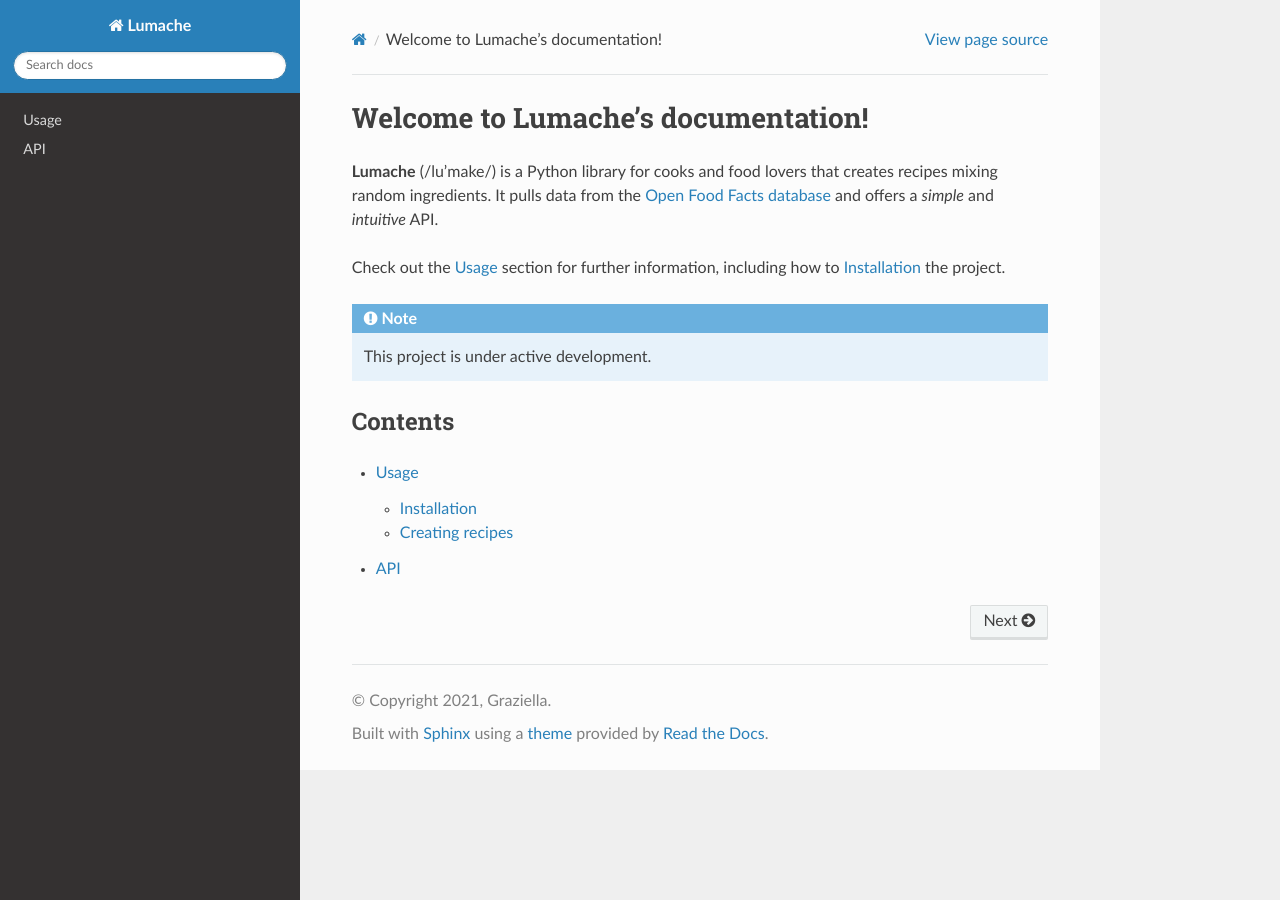
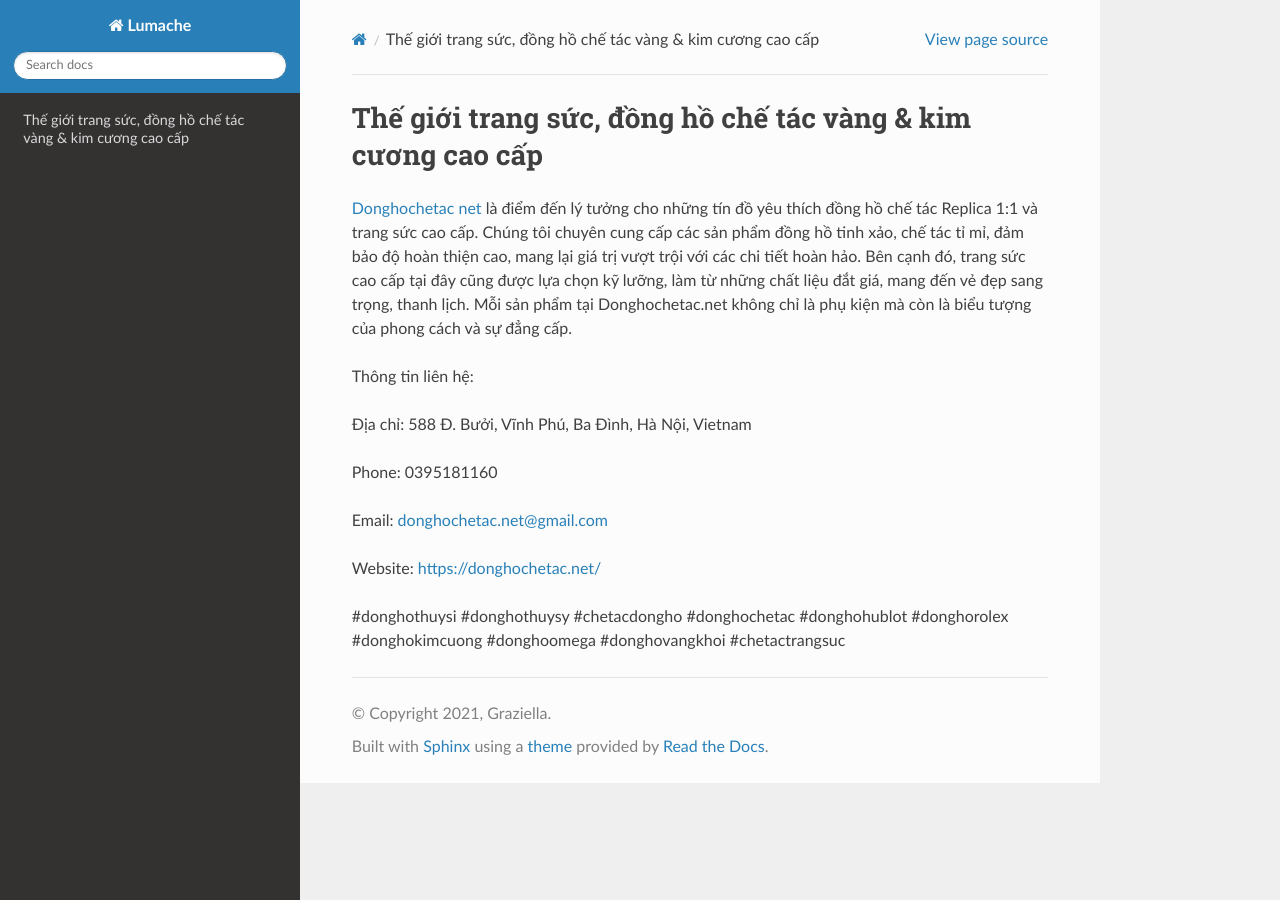
Before and after one commit to parkisngan19/donghochetacnet, a Sphinx documentation site: the page built from docs/source/index.rst, in a window 1280 px wide. Built offline with Sphinx 7.4.7 and the Read the Docs theme 3.1.0, drawn with Linux system fonts in a browser that asks for light colours.

Commit message:
Update index.rst

```diff
--- a/docs/source/index.rst
+++ b/docs/source/index.rst
@@ -1,22 +1,16 @@
-Welcome to Lumache's documentation!
+Thế giới trang sức, đồng hồ chế tác vàng & kim cương cao cấp
 ===================================
 
-**Lumache** (/lu'make/) is a Python library for cooks and food lovers
-that creates recipes mixing random ingredients.
-It pulls data from the `Open Food Facts database <https://world.openfoodfacts.org/>`_
-and offers a *simple* and *intuitive* API.
+`Donghochetac net <https://donghochetac.net/>`_ là điểm đến lý tưởng cho những tín đồ yêu thích đồng hồ chế tác Replica 1:1 và trang sức cao cấp. Chúng tôi chuyên cung cấp các sản phẩm đồng hồ tinh xảo, chế tác tỉ mỉ, đảm bảo độ hoàn thiện cao, mang lại giá trị vượt trội với các chi tiết hoàn hảo. Bên cạnh đó, trang sức cao cấp tại đây cũng được lựa chọn kỹ lưỡng, làm từ những chất liệu đắt giá, mang đến vẻ đẹp sang trọng, thanh lịch. Mỗi sản phẩm tại Donghochetac.net không chỉ là phụ kiện mà còn là biểu tượng của phong cách và sự đẳng cấp.
 
-Check out the :doc:`usage` section for further information, including
-how to :ref:`installation` the project.
+Thông tin liên hệ:
 
-.. note::
+Địa chỉ: 588 Đ. Bưởi, Vĩnh Phú, Ba Đình, Hà Nội, Vietnam
 
-   This project is under active development.
+Phone: 0395181160
 
-Contents
---------
+Email: donghochetac.net@gmail.com
 
-.. toctree::
+Website: https://donghochetac.net/
 
-   usage
-   api
+#donghothuysi #donghothuysy #chetacdongho #donghochetac #donghohublot #donghorolex #donghokimcuong #donghoomega #donghovangkhoi #chetactrangsuc
```
